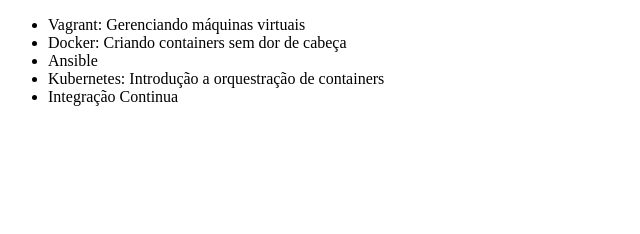
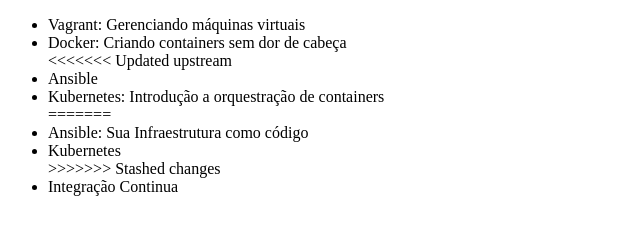
Before and after one commit to felipeoliveira-wj/alura-git, a plain HTML site: page index.html in a window 1280 px wide. Shown: the whole page, without its empty margins (0-640 px from the left). Drawn offline with Linux system fonts and the light colour scheme.

Commit message:
Alterando curso de Ansible

```diff
--- a/index.html
+++ b/index.html
@@ -8,8 +8,13 @@
     <ul>
         <li>Vagrant: Gerenciando máquinas virtuais</li>
         <li>Docker: Criando containers sem dor de cabeça</li>
+<<<<<<< Updated upstream
         <li>Ansible</li>
 		<li>Kubernetes: Introdução a orquestração de containers</li>
+=======
+        <li>Ansible: Sua Infraestrutura como código</li>
+		<li>Kubernetes</li>
+>>>>>>> Stashed changes
         <li>Integração Continua</li>
     </ul>
 </body>
```
